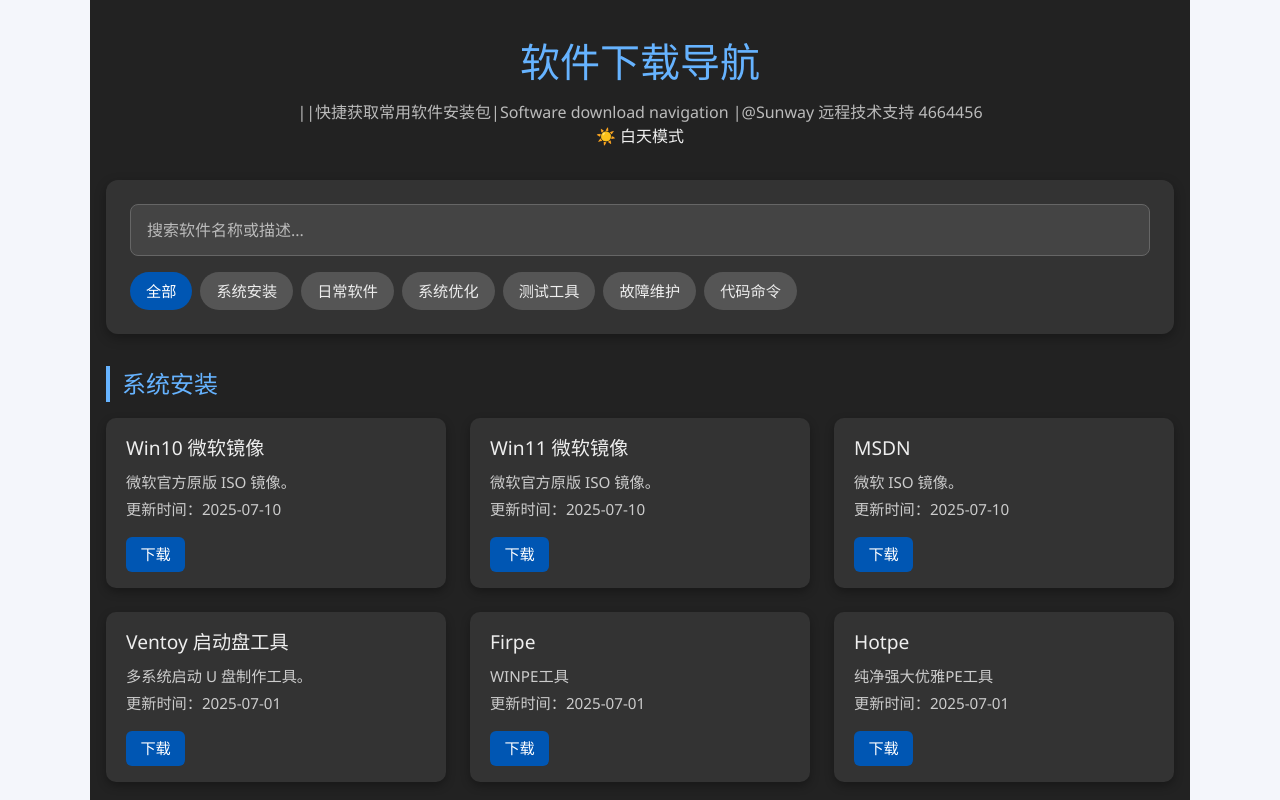
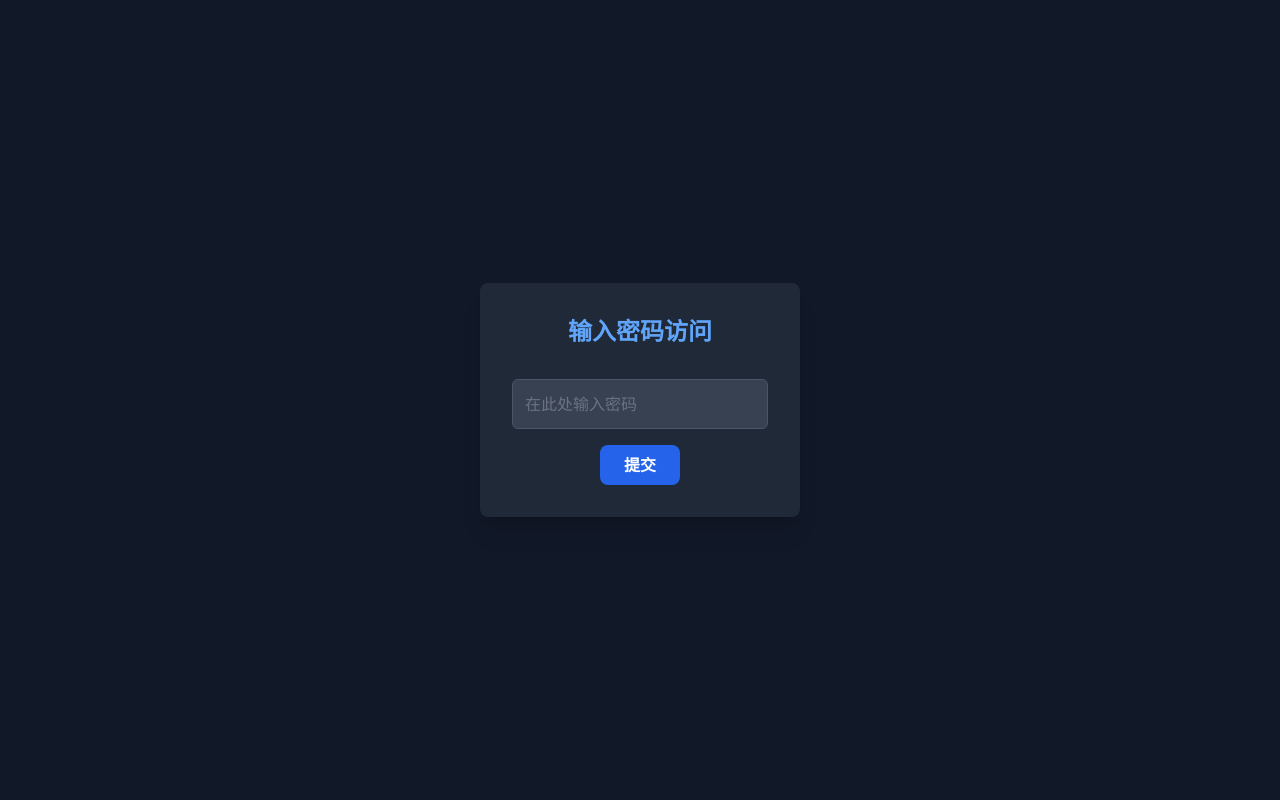
Before and after one commit to stcgd/lansoo-downloads, a React (Vite) app: page / in a window 1280 px wide. Shown: the top 800 px of the page. Built offline with nearby package versions, Linux system fonts and the light colour scheme.

Commit message:
Update main.jsx
密码

```diff
--- a/src/main.jsx
+++ b/src/main.jsx
@@ -1,16 +1,15 @@
-import React from 'react';
+import React, { useState, useEffect } from 'react';
 import ReactDOM from 'react-dom/client';
 import App from './App';
 import './style.css';
 
-// This is the component that shows the password input screen.
 const PasswordScreen = ({ onPasswordSubmit }) => {
   const [password, setPassword] = useState('');
   const [error, setError] = useState('');
 
   const handleSubmit = (e) => {
     e.preventDefault();
-    if (password === 'sunway') { // REPLACE with your actual password
+    if (password === 'sunway') {
       onPasswordSubmit(true);
     } else {
       setError('密码错误，请重试。');
@@ -39,6 +38,34 @@ const PasswordScreen = ({ onPasswordSubmit }) => {
     </div>
   );
 };
-//----
 
-ReactDOM.createRoot(document.getElementById('root')).render(<App />);
+const Main = () => {
+  const [isAuthenticated, setIsAuthenticated] = useState(false);
+  const [isLoading, setIsLoading] = useState(true);
+
+  // 检查本地存储以持久化登录状态
+  useEffect(() => {
+    const isAuth = localStorage.getItem('isAuthenticated') === 'true';
+    setIsAuthenticated(isAuth);
+    setIsLoading(false);
+  }, []);
+
+  const handlePasswordSubmit = (status) => {
+    setIsAuthenticated(status);
+    if (status) {
+      localStorage.setItem('isAuthenticated', 'true');
+    }
+  };
+
+  if (isLoading) {
+    return <div className="loading-screen">加载中...</div>;
+  }
+
+  return isAuthenticated ? (
+    <App />
+  ) : (
+    <PasswordScreen onPasswordSubmit={handlePasswordSubmit} />
+  );
+};
+
+ReactDOM.createRoot(document.getElementById('root')).render(<Main />);
```
